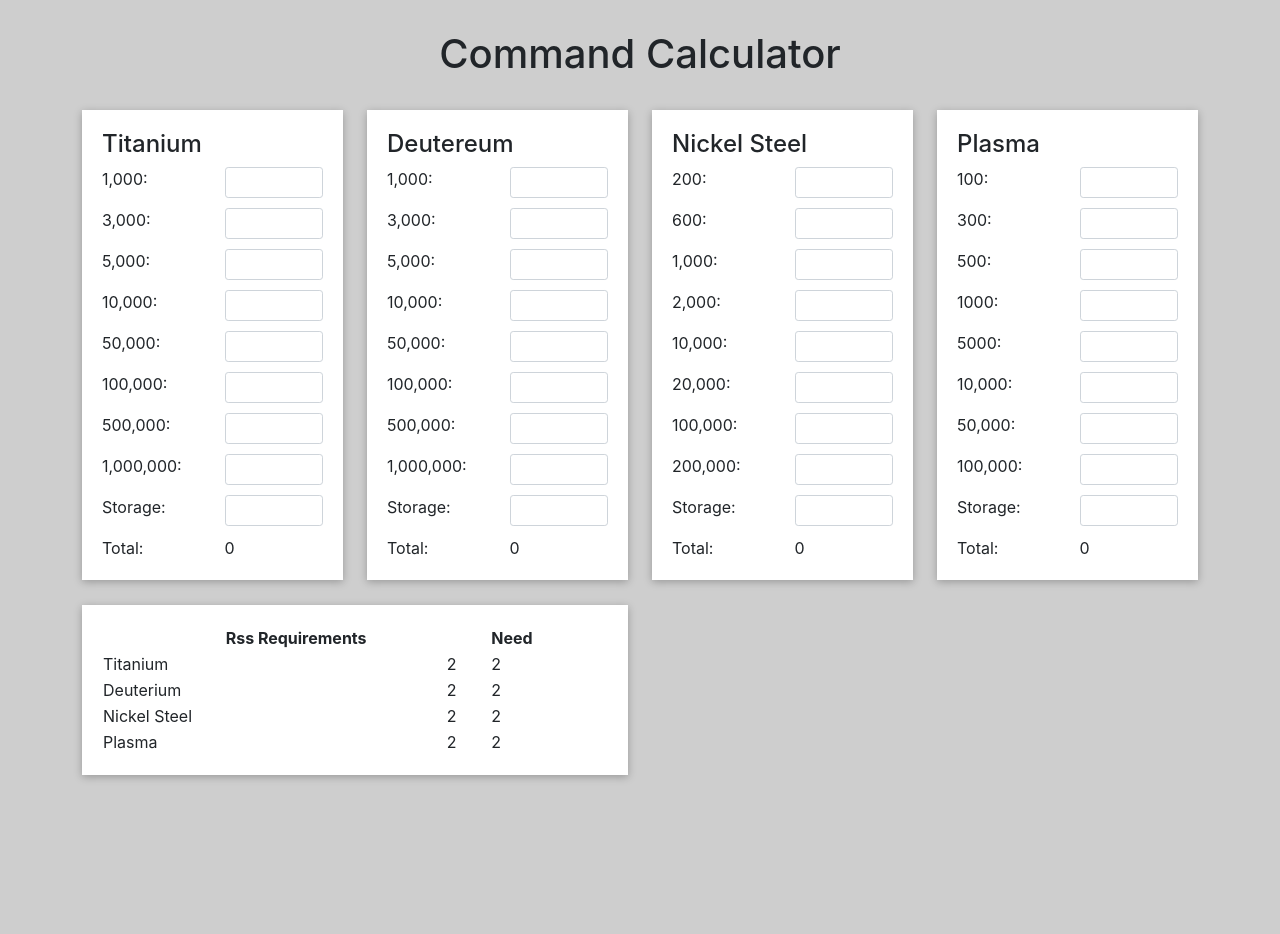
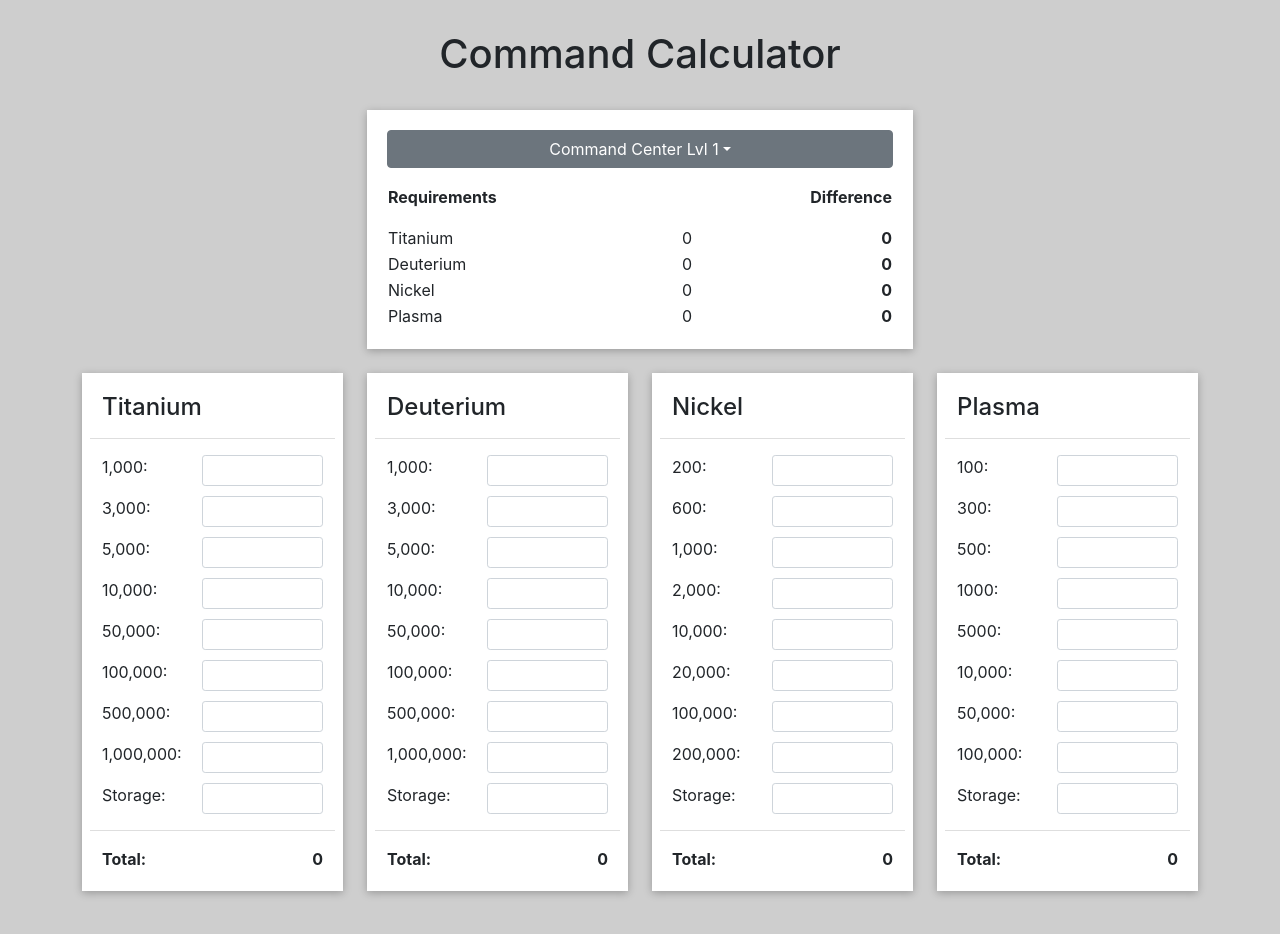
Before and after one commit to SykoNaught/CommandCalculator, a React (Create React App) app: page / in a window 1280 px wide. Shown: the top 934 px of the page. Before the commit the page ends 805 px from the top, so only its background shows below. Built offline with nearby package versions, Linux system fonts and the light colour scheme.

Commit message:
Working Command Calculator

```diff
--- a/src/App.js
+++ b/src/App.js
@@ -1,16 +1,56 @@
 import {React, useState} from 'react';
 import {Container, Row, Col} from 'react-bootstrap';
 import Card from './Components/UI/Card';
-import rssData from './Data/Boxes.json';
+import boxData from './Data/Boxes.json';
+import reqData from './Data/BuildingRequirements.json';
 import RssBlock from './Components/RssBlock/RssBlock';
+import CommandSelect from './Components/CommandBlock/CommandSelect';
+import CommandTable from './Components/CommandBlock/CommandTable'
 
 function App() {
   const [totalRssByType, setTotalRssByType] = useState({
     "Titanium": 0,
-    "Deutereum": 0,
-    "Nickel Steel": 0,
+    "Deuterium": 0,
+    "Nickel": 0,
     "Plasma": 0
   })
+  const [selectedCommand, setSelectedCommand] = useState({
+    "Level": 1,
+    "Titanium": 0,
+    "Deuterium": 0,
+    "Nickel": 0,
+    "Plasma": 0
+  })
+  const [calculatedRequirements, setCalculatedRequirements] = useState([
+    {"Titanium": 0},
+    {"Deuterium": 0},
+    {"Nickel": 0},
+    {"Plasma": 0}
+  ])
+
+  const handleCommandSelect=(key, e)=>{
+    const fixedIndex = reqData[0].Command_Center.Levels[e.target.innerHTML - 1]
+    const lvlData = fixedIndex[e.target.innerHTML][0]
+    const newValues = {
+      "Level": e.target.innerHTML,
+      "Titanium": formatAddCommas(lvlData.Titanium),
+      "Deuterium": formatAddCommas(lvlData.Deuterium),
+      "Nickel": formatAddCommas(lvlData.Nickel),
+      "Plasma": formatAddCommas(lvlData.Plasma)
+    }
+    setSelectedCommand(newValues)
+    calcRequirements(newValues, totalRssByType)
+  }
+
+  const calcRequirements = (requirements, totals) => {
+    const newValues = [
+      {"Titanium": formatAddCommas(formatRemoveCommas(totals.Titanium) - formatRemoveCommas(requirements.Titanium))},
+      {"Deuterium": formatAddCommas(formatRemoveCommas(totals.Deuterium) - formatRemoveCommas(requirements.Deuterium))},
+      {"Nickel": formatAddCommas(formatRemoveCommas(totals.Nickel) - formatRemoveCommas(requirements.Nickel))},
+      {"Plasma": formatAddCommas(formatRemoveCommas(totals.Plasma) - formatRemoveCommas(requirements.Plasma))}
+    ]
+    setCalculatedRequirements(newValues)
+  }
 
   const setRssTypeTotal = (n, v) => {
     const newValues = {
@@ -18,61 +58,47 @@ function App() {
         [n]: v
     }
     setTotalRssByType(newValues)
+    calcRequirements(selectedCommand, newValues)
   }
-
+  const formatAddCommas = (s) => {
+    return s.toString().replace(/\B(?=(\d{3})+(?!\d))/g, ",")
+  }
+  const formatRemoveCommas = s => {
+    return parseInt(s.toString().replace(/[^0-9]/g, ''))
+  }
   return (
     <Container className="App">
       <Row>
         <h1 style={{textAlign: "center", marginBottom: "2rem"}}>Command Calculator</h1>
         <Col>
+          <Row style={{marginBottom:'1.5rem'}}>
+            <Col lg={{span:6, offset:3}}>
+              <Card>
+                <CommandSelect
+                  requirementsData={reqData}
+                  selectedCommand={selectedCommand}
+                  handleChange={handleCommandSelect} />
+                <CommandTable
+                  addCommas={formatAddCommas}
+                  removeCommas={formatRemoveCommas}
+                  calculatedRequirements={calculatedRequirements}
+                  selectedCommand={selectedCommand} />
+              </Card>
+            </Col>
+          </Row>
           <Row>
             {
-                rssData.map( (rss) => {
-                  const char = rss.name.charAt(0).toLowerCase();
+              boxData.map( (box) => {
+                const char = box.name.charAt(0).toLowerCase();
                 return(
-                    <RssBlock rss={rss} char={char} setTotal={setRssTypeTotal} />
+                  <RssBlock key={box.name} rss={box} char={char} setTotal={setRssTypeTotal} />
                 )
               })
             }
           </Row>
         </Col>
       </Row>
-      <Row>
-          <Col lg="6">
-            <Card>
-            <table style={{width:"100%"}}>
-                  <thead>
-                    <tr>
-                      <th style={{textAlign: "center"}} colSpan={2}>Rss Requirements</th>
-                      <th>Need</th>
-                    </tr>
-                  </thead>
-                  <tbody>
-                    <tr>
-                      <td>Titanium</td>
-                      <td>2</td>
-                      <td>2</td>
-                    </tr>
-                    <tr>
-                      <td>Deuterium</td>
-                      <td>2</td>
-                      <td>2</td>
-                    </tr>
-                    <tr>
-                      <td>Nickel Steel</td>
-                      <td>2</td>
-                      <td>2</td>
-                    </tr>
-                    <tr>
-                      <td>Plasma</td>
-                      <td>2</td>
-                      <td>2</td>
-                    </tr>
-                  </tbody>
-                </table>
-            </Card>
-          </Col>
-      </Row>
+
     </Container>
   );
 }
--- /dev/null
+++ b/src/Components/CommandBlock/CommandSelect.js
@@ -0,0 +1,25 @@
+import React from 'react';
+import {Dropdown} from 'react-bootstrap';
+
+const CommandSelect = (props) => {
+    return(
+        <Dropdown onSelect={props.handleChange} style={{marginBottom: "1rem"}}>
+            <Dropdown.Toggle id="dropdown-basic" style={{width:"100%"}} variant='secondary'>
+            Command Center Lvl {props.selectedCommand.Level}
+            </Dropdown.Toggle>
+
+            <Dropdown.Menu style={{ maxHeight: "200px", overflowY: "auto" }}>
+            {
+            props.requirementsData[0].Command_Center.Levels.map((lvl) => {
+                const keys = Object.keys(lvl)
+                return(
+                <Dropdown.Item key={keys[0]}>{keys[0]}</Dropdown.Item>
+                )
+            })
+            }
+            </Dropdown.Menu>
+        </Dropdown>
+    )
+}
+
+export default CommandSelect
--- /dev/null
+++ b/src/Components/CommandBlock/CommandTable.js
@@ -0,0 +1,41 @@
+import React from 'react';
+
+const CommandTable = (props) => {
+    return(
+        <table style={{width:"100%"}}>
+            <thead style={{borderBottom:"15px solid transparent"}}>
+                <tr>
+                <th colSpan={2}>Requirements</th>
+                <th style={{textAlign:"right"}}>Difference</th>
+                </tr>
+            </thead>
+            <tbody>
+                {
+                props.calculatedRequirements.map((rss, i) => {
+                    const key = Object.keys(rss)
+                    const val = Object.values(rss)
+                    return(
+                    <tr>
+                        <td>{key}</td>
+                        <td style={{textAlign:"right"}}>{props.selectedCommand[key]}</td>
+                        {parseInt(val) > 0 ?
+
+                        <td style={{textAlign:"right", width:"200px", color:"Green", fontWeight:"bold"}}>Extra: {val}</td>
+                        :
+                            parseInt(val) === 0 ?
+                            <td style={{textAlign:"right", width:"200px", fontWeight:"bold"}}>{val}</td>
+                            :
+                            <td style={{textAlign:"right", width:"200px", color:"Red", fontWeight:"bold"}}>Need: {props.addCommas(parseInt(props.removeCommas(val)) * 1)}</td>
+                        }
+
+                    </tr>
+                    )
+
+                })
+                }
+            </tbody>
+        </table>
+    )
+}
+
+export default CommandTable
--- a/src/Components/RssBlock/RssBlock.js
+++ b/src/Components/RssBlock/RssBlock.js
@@ -50,7 +50,10 @@ const RssBlock = (props) => {
     return(
         <Col xs={6} md={6} lg={3} style={{marginBottom:"25px"}}>
             <Card>
-                <h2>{props.rss.name}</h2>
+                <Row>
+                    <h2 style={{marginBottom:"1rem",paddingBottom:"1rem", borderBottom:"1px solid #dedede"}}>{props.rss.name}</h2>
+                </Row>
+
                 <Form>
                     {props.rss.amounts.map((amount) => {
 
@@ -59,15 +62,18 @@ const RssBlock = (props) => {
                             <RssInput key={rowId} id={rowId} amount={amount} updateTotal={changeHandler} />
                         )
                     })}
+
+                    <Row style={{marginTop:"1rem", paddingTop:"1rem", borderTop:"1px solid #dedede"}}>
+                        <Col style={{maxWidth: "100px"}}>
+                            <label style={{fontWeight:"bold"}} htmlFor={props.char + '-total'}>Total: </label>
+                        </Col>
+                        <Col>
+                            <div style={{textAlign:"right", fontWeight:"bold"}}>
+                                {totalRss}
+                            </div>
+                        </Col>
+                    </Row>
                 </Form>
-                <Row>
-                    <Col>
-                        <label htmlFor={props.char + '-total'}>Total: </label>
-                    </Col>
-                    <Col>
-                        {totalRss}
-                    </Col>
-                </Row>
             </Card>
         </Col>
     )
--- a/src/Components/RssBlock/RssInput.js
+++ b/src/Components/RssBlock/RssInput.js
@@ -4,7 +4,7 @@ import { Row, Col, FormControl } from 'react-bootstrap';
 const RssInput = (props) => {
     return(
         <Row key={props.id} className="mb10">
-            <Col>
+            <Col style={{maxWidth: "100px"}}>
                 <label htmlFor={props.id}>{props.amount}:</label>
             </Col>
             <Col>
@@ -15,6 +15,7 @@ const RssInput = (props) => {
                     size="sm"
                     min="0"
                     step="1"
+                    style={{textAlign: "right"}}
                     onChange={props.updateTotal}
                 />
             </Col>
--- a/src/Data/Boxes.json
+++ b/src/Data/Boxes.json
@@ -14,7 +14,7 @@
         ]
     },
     {
-        "name": "Deutereum",
+        "name": "Deuterium",
         "amounts": [
             "1,000",
             "3,000",
@@ -28,7 +28,7 @@
         ]
     },
     {
-        "name": "Nickel Steel",
+        "name": "Nickel",
         "amounts": [
             "200",
             "600",
--- a/src/Data/BuildingRequirements.json
+++ b/src/Data/BuildingRequirements.json
@@ -1,11 +1,12 @@
 [
     {
-        "name": "Command Center",
+        "Command_Center": {
+            "Name": "Command Center",
             "Levels": [
                 {
                     "1": [{
                         "Titanium": 0,
-                    "Deutereum": 0,
+                        "Deuterium": 0,
                         "Nickel": 0,
                         "Plasma": 0,
                         "Buildings": [{}]
@@ -14,7 +15,7 @@
                 {
                     "2": [{
                         "Titanium": 5800,
-                    "Deutereum": 5000,
+                        "Deuterium": 5000,
                         "Nickel": 0,
                         "Plasma": 0,
                         "Buildings": [
@@ -28,7 +29,7 @@
                 {
                     "3": [{
                         "Titanium": 11000,
-                    "Deutereum": 9400,
+                        "Deuterium": 9400,
                         "Nickel": 0,
                         "Plasma": 0,
                         "Buildings": [
@@ -46,7 +47,7 @@
                 {
                     "4": [{
                         "Titanium": 15000,
-                    "Deutereum": 12900,
+                        "Deuterium": 12900,
                         "Nickel": 0,
                         "Plasma": 0,
                         "Buildings": [
@@ -64,7 +65,7 @@
                 {
                     "5": [{
                         "Titanium": 23000,
-                    "Deutereum": 19800,
+                        "Deuterium": 19800,
                         "Nickel": 0,
                         "Plasma": 0,
                         "Buildings": [
@@ -78,7 +79,7 @@
                 {
                     "6": [{
                         "Titanium": 34500,
-                    "Deutereum": 29700,
+                        "Deuterium": 29700,
                         "Nickel": 0,
                         "Plasma": 0,
                         "Buildings": [
@@ -92,7 +93,7 @@
                 {
                     "7": [{
                         "Titanium": 57500,
-                    "Deutereum": 49500,
+                        "Deuterium": 49500,
                         "Nickel": 0,
                         "Plasma": 0,
                         "Buildings": [
@@ -110,7 +111,7 @@
                 {
                     "8": [{
                         "Titanium": 92000,
-                    "Deutereum": 79300,
+                        "Deuterium": 79300,
                         "Nickel": 0,
                         "Plasma": 0,
                         "Buildings": [
@@ -128,7 +129,7 @@
                 {
                     "9": [{
                         "Titanium": 172500,
-                    "Deutereum": 148700,
+                        "Deuterium": 148700,
                         "Nickel": 0,
                         "Plasma": 0,
                         "Buildings": [
@@ -146,7 +147,7 @@
                 {
                     "10": [{
                         "Titanium": 287500,
-                    "Deutereum": 247800,
+                        "Deuterium": 247800,
                         "Nickel": 0,
                         "Plasma": 0,
                         "Buildings": [
@@ -164,7 +165,7 @@
                 {
                     "11": [{
                         "Titanium": 525400,
-                    "Deutereum": 456300,
+                        "Deuterium": 456300,
                         "Nickel": 0,
                         "Plasma": 0,
                         "Buildings": [
@@ -182,7 +183,7 @@
                 {
                     "12": [{
                         "Titanium": 669400,
-                    "Deutereum": 581400,
+                        "Deuterium": 581400,
                         "Nickel": 0,
                         "Plasma": 0,
                         "Buildings": [
@@ -200,7 +201,7 @@
                 {
                     "13": [{
                         "Titanium": 1200000,
-                    "Deutereum": 1000000,
+                        "Deuterium": 1000000,
                         "Nickel": 0,
                         "Plasma": 0,
                         "Buildings": [
@@ -214,7 +215,7 @@
                 {
                     "14": [{
                         "Titanium": 1600000,
-                    "Deutereum": 1400000,
+                        "Deuterium": 1400000,
                         "Nickel": 0,
                         "Plasma": 0,
                         "Buildings": [
@@ -232,7 +233,7 @@
                 {
                     "15": [{
                         "Titanium": 2600000,
-                    "Deutereum": 2300000,
+                        "Deuterium": 2300000,
                         "Nickel": 0,
                         "Plasma": 0,
                         "Buildings": [
@@ -250,7 +251,7 @@
                 {
                     "16": [{
                         "Titanium": 3400000,
-                    "Deutereum": 3000000,
+                        "Deuterium": 3000000,
                         "Nickel": 645800,
                         "Plasma": 0,
                         "Buildings": [
@@ -268,7 +269,7 @@
                 {
                     "17": [{
                         "Titanium": 5500000,
-                    "Deutereum": 4800000,
+                        "Deuterium": 4800000,
                         "Nickel": 1000000,
                         "Plasma": 0,
                         "Buildings": [
@@ -282,7 +283,7 @@
                 {
                     "18": [{
                         "Titanium": 7200000,
-                    "Deutereum": 6300000,
+                        "Deuterium": 6300000,
                         "Nickel": 1300000,
                         "Plasma": 0,
                         "Buildings": [
@@ -296,7 +297,7 @@
                 {
                     "19": [{
                         "Titanium": 9300000,
-                    "Deutereum": 8100000,
+                        "Deuterium": 8100000,
                         "Nickel": 1700000,
                         "Plasma": 0,
                         "Buildings": [
@@ -314,7 +315,7 @@
                 {
                     "20": [{
                         "Titanium": 11800000,
-                    "Deutereum": 10300000,
+                        "Deuterium": 10300000,
                         "Nickel": 2200000,
                         "Plasma": 0,
                         "Buildings": [
@@ -328,7 +329,7 @@
                 {
                     "21": [{
                         "Titanium": 14800000,
-                    "Deutereum": 12900000,
+                        "Deuterium": 12900000,
                         "Nickel": 2700000,
                         "Plasma": 1100000,
                         "Buildings": [
@@ -346,7 +347,7 @@
                 {
                     "22": [{
                         "Titanium": 21400000,
-                    "Deutereum": 18600000,
+                        "Deuterium": 18600000,
                         "Nickel": 4000000,
                         "Plasma": 1600000,
                         "Buildings": [
@@ -364,7 +365,7 @@
                 {
                     "23": [{
                         "Titanium": 26100000,
-                    "Deutereum": 22700000,
+                        "Deuterium": 22700000,
                         "Nickel": 4800000,
                         "Plasma": 1900000,
                         "Buildings": [
@@ -382,7 +383,7 @@
                 {
                     "24": [{
                         "Titanium": 33600000,
-                    "Deutereum": 29200000,
+                        "Deuterium": 29200000,
                         "Nickel": 6200000,
                         "Plasma": 2500000,
                         "Buildings": [
@@ -400,7 +401,7 @@
                 {
                     "25": [{
                         "Titanium": 41500000,
-                    "Deutereum": 36100000,
+                        "Deuterium": 36100000,
                         "Nickel": 8500000,
                         "Plasma": 3600000,
                         "Buildings": [
@@ -418,7 +419,7 @@
                 {
                     "26": [{
                         "Titanium": 55900000,
-                    "Deutereum": 48500000,
+                        "Deuterium": 48500000,
                         "Nickel": 12500000,
                         "Plasma": 5600000,
                         "Buildings": [
@@ -436,7 +437,7 @@
                 {
                     "27": [{
                         "Titanium": 71500000,
-                    "Deutereum": 62100000,
+                        "Deuterium": 62100000,
                         "Nickel": 17300000,
                         "Plasma": 8000000,
                         "Buildings": [
@@ -454,7 +455,7 @@
                 {
                     "28": [{
                         "Titanium": 91800000,
-                    "Deutereum": 79700000,
+                        "Deuterium": 79700000,
                         "Nickel": 23700000,
                         "Plasma": 11300000,
                         "Buildings": [
@@ -472,7 +473,7 @@
                 {
                     "29": [{
                         "Titanium": 118500000,
-                    "Deutereum": 102900000,
+                        "Deuterium": 102900000,
                         "Nickel": 32600000,
                         "Plasma": 16000000,
                         "Buildings": [
@@ -490,7 +491,7 @@
                 {
                     "30": [{
                         "Titanium": 155100000,
-                    "Deutereum": 134700000,
+                        "Deuterium": 134700000,
                         "Nickel": 43500000,
                         "Plasma": 22700000,
                         "Buildings": [
@@ -507,4 +508,5 @@
                 }
             ]
         }
+    }
 ]
```
Lines whose indentation alone changed are shown as unchanged.
